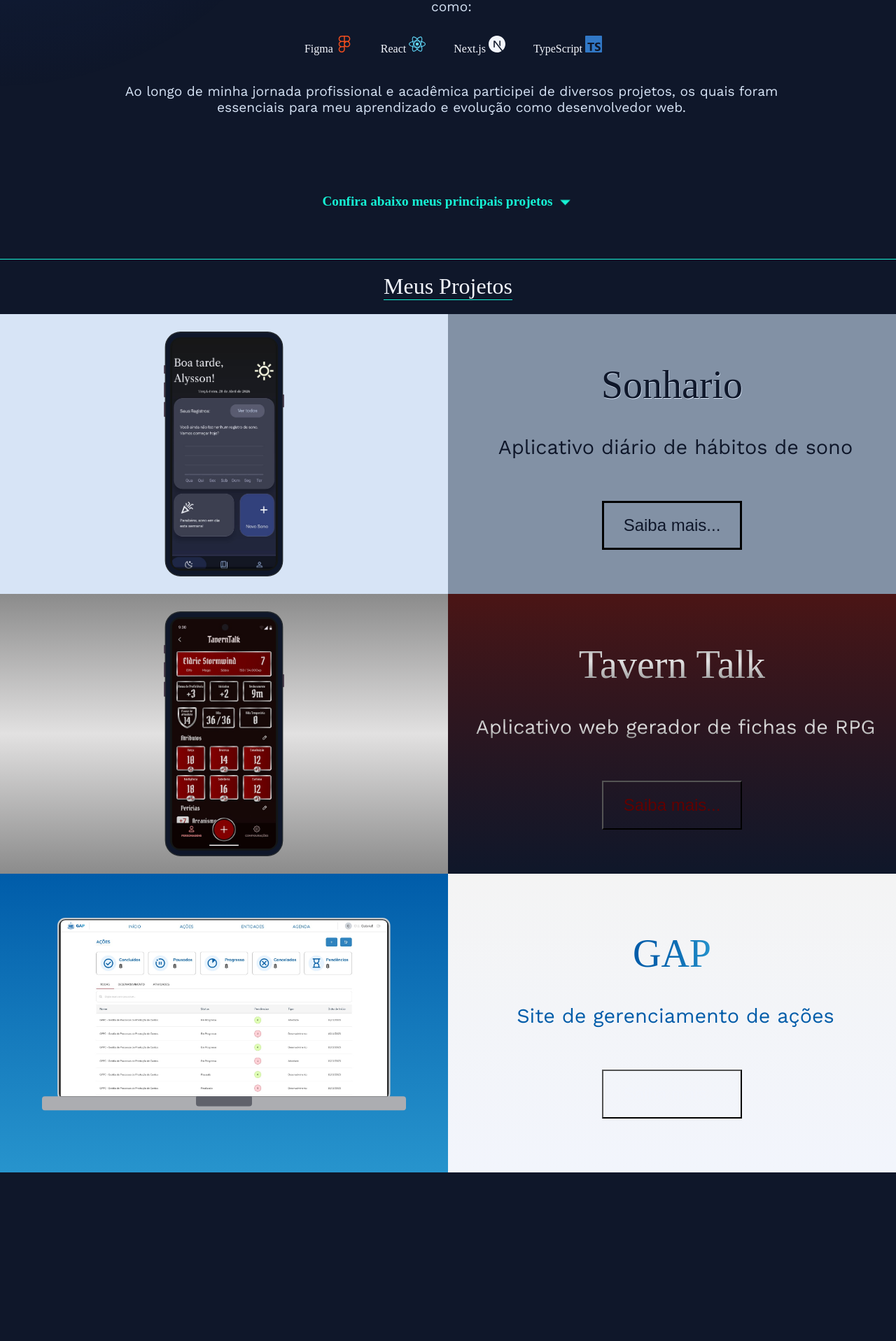
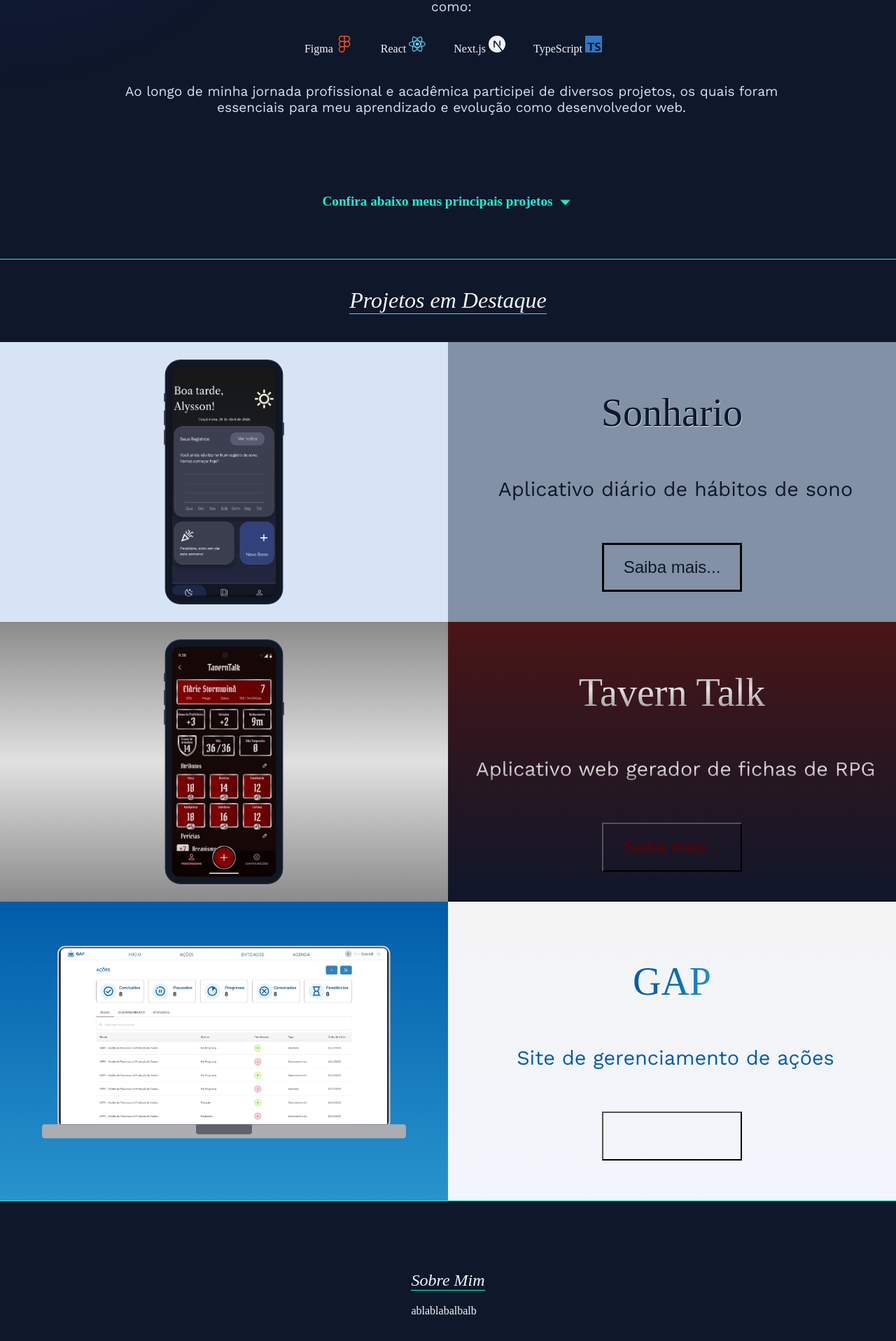
Before and after one commit to alyssonwa/portfolio, a React (Create React App) app: page / in a window 1280 px wide. Shown: the part 351-2268 px from the top of the page at 70% size. Before the commit the page ends 2027 px from the top, so only its background shows below. Built offline with nearby package versions, Linux system fonts and the light colour scheme; a web font is replaced by a local one.

Commit message:
atualizando coisinhas no projetos como tamanho de texto e criando componente sobre mim

```diff
--- a/src/App.js
+++ b/src/App.js
@@ -3,6 +3,7 @@ import styles from './App.module.css';
 import Header from './components/header';
 import Resumo from './components/resumo';
 import Projetos from './components/projetos';
+import SobreMim from './components/sobre';
 
 function App() {
   const [mousePos, setMousePos] = useState({ x: 0, y: 0 });
@@ -26,6 +27,7 @@ function App() {
       <Header />
       <Resumo />
       <Projetos />
+      <SobreMim />
     </div>
   );
 }
--- a/src/components/ModalProjetos/ModalProjetos.module.css
+++ b/src/components/ModalProjetos/ModalProjetos.module.css
@@ -50,7 +50,7 @@
 .modalConteudo p {
     max-width: 600px;
     font-family: var(--fonte0);
-    font-size: 1.01em;
+    font-size: 1.13em;
     font-weight: normal;
     text-align: justify;
     line-height: 1.9;
@@ -102,7 +102,7 @@
     z-index: 10;
 
     /* position: relative; */
-    background-color: rgb(123, 120, 120, 0.5);
+    background-color: rgb(123, 120, 120, 0.8);
     border-radius: 10px;
     margin: -20px auto 20px auto;
     /* Prepara a suavidade da animação */
@@ -201,7 +201,7 @@
 .linksProjeto li a {
     text-decoration: none;
     padding: 15px;
-    font-size: 1.2em;
+    font-size: 1.4em;
     color: var(--CorLetra);
     border-radius: 25px;
     display:flex;
--- a/src/components/projetos/Projetos.module.css
+++ b/src/components/projetos/Projetos.module.css
@@ -9,11 +9,12 @@
     gap: 20px;
 }
 .projetosContainer h1 {
-    margin-top: 20px;
+    margin-top: 40px;
     margin-bottom: 20px;
     font-weight: 500;
     font-family: var(--fonte1);
-    border-bottom: 1px solid var(--CorDestaque);
+    font-style: italic;
+    border-bottom: 0.5px solid var(--CorDestaque);
 }
 .projetosContainer section {
     display: flex;
@@ -96,13 +97,14 @@
     padding-top: 10px;
     font-size: 2.4em;
     font-weight: 600;
+    font-style: normal;
     border: none;
 }
  .projetoDescricao p {
     font-family: var(--fonte0);
     font-size: 1.2em;
     font-weight: 500;
-    text-align: justify;
+    text-align: center;
     padding-left: 5px;
     padding-right: 5px;
 }
@@ -194,7 +196,9 @@
 
 .projetosContainer {
     gap: 0px;
-
+}
+.projetosContainer h1 {
+    margin-bottom: 40px;
 }
 .projetosContainer section {
     width: 100%;
--- a/src/components/projetos/index.js
+++ b/src/components/projetos/index.js
@@ -209,7 +209,7 @@ const Projetos = () => {
   };
   return (
     <main className={styles.projetosContainer}>
-      <h1>Meus Projetos</h1>
+      <h1>Projetos em Destaque</h1>
       {/* seção sonhario */}
       <section className={styles.sonhario}>
         <div className={styles.projetoImagem}>
--- /dev/null
+++ b/src/components/sobre/Sobre.module.css
@@ -0,0 +1,18 @@
+@charset "UTF-8";
+
+.sobreContainer {
+    padding: 60px 20px;
+    display: flex;
+    flex-flow: row nowrap;
+    justify-content: center;
+    align-items: center;
+    border-top: 1px solid var(--CorDestaque);
+}
+.sobreConteudo h1{
+    margin-top: 40px;
+    margin-bottom: 20px;
+    font-weight: 500;
+    font-family: var(--fonte1);
+    font-style: italic;
+    border-bottom: 0.5px solid var(--CorDestaque);
+}
--- /dev/null
+++ b/src/components/sobre/index.js
@@ -0,0 +1,14 @@
+import React from 'react';
+import styles from './Sobre.module.css';
+
+const SobreMim = () => {
+  return (
+    <section className={styles.sobreContainer}>
+      <div className={styles.sobreConteudo}>
+        <h1>Sobre Mim</h1>
+        <p>ablablabalbalb</p>
+      </div>
+    </section>
+  );
+};
+export default SobreMim;
```
